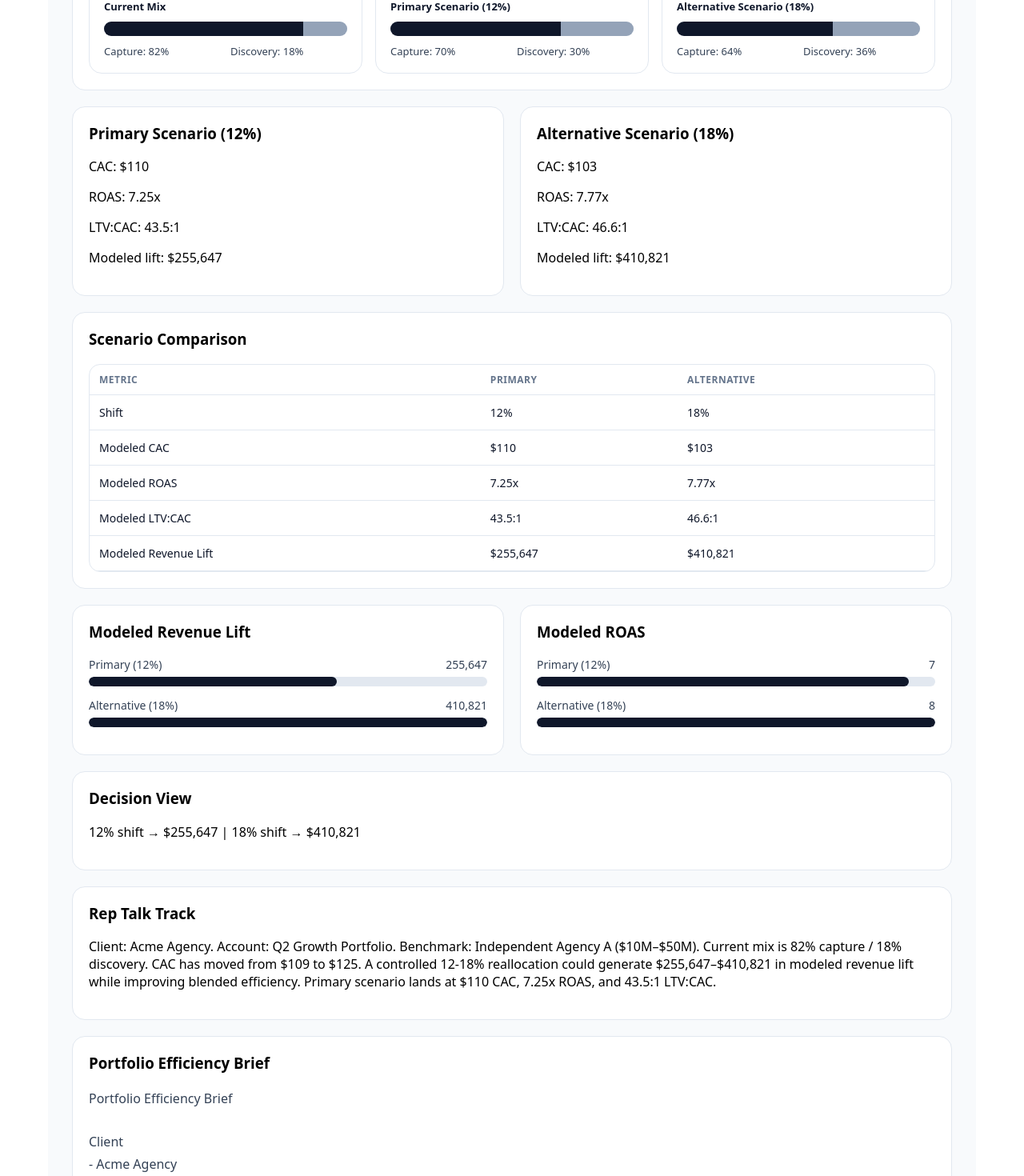
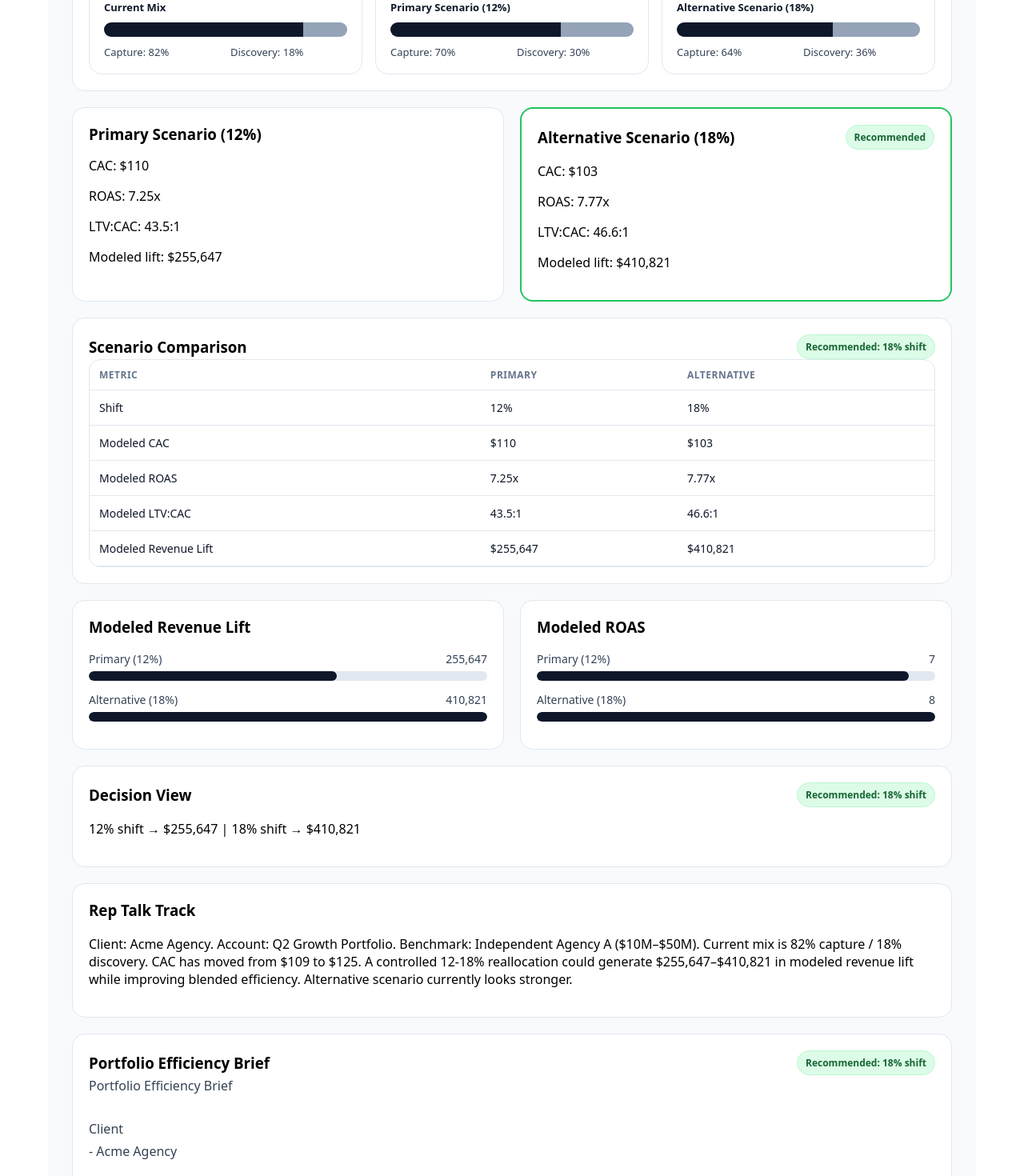
Before and after one commit to ScottMHarris1/revenue-architecture-tools, a Next.js app: page / in a window 1280 px wide. Shown: the part 1160-2630 px from the top of the page at 80% size. Built offline with nearby package versions, Linux system fonts and the light colour scheme.

Commit message:
Update page.tsx

```diff
--- a/app/page.tsx
+++ b/app/page.tsx
@@ -65,6 +65,26 @@ const liveState: FormState = {
 
 type Mode = "demo" | "live";
 
+function RecommendationBadge({ label }: { label: string }) {
+  return (
+    <span
+      style={{
+        display: "inline-flex",
+        alignItems: "center",
+        padding: "6px 10px",
+        borderRadius: 999,
+        background: "#dcfce7",
+        color: "#166534",
+        fontSize: 12,
+        fontWeight: 700,
+        border: "1px solid #bbf7d0",
+      }}
+    >
+      {label}
+    </span>
+  );
+}
+
 export default function Page() {
   const [mode, setMode] = useState<Mode>("demo");
   const [form, setForm] = useState<FormState>(demoState);
@@ -127,6 +147,20 @@ export default function Page() {
   const safeClientName = form.clientName || "Unnamed Client";
   const safeAccountName = form.accountName || "Unnamed Account";
 
+  const recommendedScenario =
+    A.lift > B.lift
+      ? "primary"
+      : B.lift > A.lift
+        ? "alternative"
+        : A.newCAC <= B.newCAC
+          ? "primary"
+          : "alternative";
+
+  const recommendedLabel =
+    recommendedScenario === "primary"
+      ? `Recommended: ${form.shiftA}% shift`
+      : `Recommended: ${form.shiftB}% shift`;
+
   const repSummary = `Client: ${safeClientName}. Account: ${safeAccountName}. Benchmark: ${
     benchmarkLabels[form.benchmarkMode]
   }. Current mix is ${form.captureMix}% capture / ${form.discoveryMix}% discovery. CAC has moved from ${formatMoney(
@@ -135,9 +169,9 @@ export default function Page() {
     A.currentCAC
   )}. A controlled ${form.shiftA}-${form.shiftB}% reallocation could generate ${formatMoney(
     A.lift
-  )}–${formatMoney(B.lift)} in modeled revenue lift while improving blended efficiency. Primary scenario lands at ${formatMoney(
-    A.newCAC
-  )} CAC, ${formatROAS(A.roas)} ROAS, and ${formatRatio(A.ltvToCac)} LTV:CAC.`;
+  )}–${formatMoney(B.lift)} in modeled revenue lift while improving blended efficiency. ${
+    recommendedScenario === "primary" ? "Primary" : "Alternative"
+  } scenario currently looks stronger.`;
 
   const clientExport = `Portfolio Efficiency Brief
 
@@ -173,8 +207,13 @@ Alternative scenario (${form.shiftB}% shift)
 - LTV:CAC: ${formatRatio(B.ltvToCac)}
 - Modeled revenue lift: ${formatMoney(B.lift)}
 
+Recommended scenario
+- ${recommendedScenario === "primary" ? `Primary (${form.shiftA}% shift)` : `Alternative (${form.shiftB}% shift)`}
+
 Recommended next step
-Run a controlled ${form.shiftA}% to ${form.shiftB}% reallocation test, hold spend flat, and inspect CAC, mix efficiency, and modeled revenue lift before scaling.`;
+Run a controlled ${
+    recommendedScenario === "primary" ? form.shiftA : form.shiftB
+  }% reallocation test, hold spend flat, and inspect CAC, mix efficiency, and modeled revenue lift before scaling.`;
 
   async function handleCopySummary() {
     await navigator.clipboard.writeText(repSummary);
@@ -249,7 +288,7 @@ Run a controlled ${form.shiftA}% to ${form.shiftB}% reallocation test, hold spen
       <div className="print-page">
         <div className="no-print">
           <h1 style={{ fontSize: 32, marginBottom: 20 }}>
-            CAC Creep Calculator (V7)
+            CAC Creep Calculator (V8)
           </h1>
 
           <Card>
@@ -483,10 +522,22 @@ Run a controlled ${form.shiftA}% to ${form.shiftB}% reallocation test, hold spen
               </div>
             </div>
 
-            <p style={{ marginTop: 14 }}>
-              Client: <strong>{safeClientName}</strong> | Account:{" "}
-              <strong>{safeAccountName}</strong>
-            </p>
+            <div
+              style={{
+                marginTop: 14,
+                display: "flex",
+                gap: 10,
+                alignItems: "center",
+                flexWrap: "wrap",
+              }}
+            >
+              <p style={{ margin: 0 }}>
+                Client: <strong>{safeClientName}</strong> | Account:{" "}
+                <strong>{safeAccountName}</strong>
+              </p>
+              <RecommendationBadge label={recommendedLabel} />
+            </div>
+
             <p style={{ marginTop: 8 }}>
               CAC: {formatMoney(A.priorCAC)} → {formatMoney(A.currentCAC)}
             </p>
@@ -527,16 +578,60 @@ Run a controlled ${form.shiftA}% to ${form.shiftB}% reallocation test, hold spen
               marginTop: 20,
             }}
           >
-            <Card>
-              <h3 style={{ marginTop: 0 }}>Primary Scenario ({form.shiftA}%)</h3>
+            <Card
+              style={{
+                border:
+                  recommendedScenario === "primary"
+                    ? "2px solid #22c55e"
+                    : "1px solid #e2e8f0",
+              }}
+            >
+              <div
+                style={{
+                  display: "flex",
+                  justifyContent: "space-between",
+                  gap: 12,
+                  alignItems: "center",
+                  flexWrap: "wrap",
+                }}
+              >
+                <h3 style={{ marginTop: 0, marginBottom: 0 }}>
+                  Primary Scenario ({form.shiftA}%)
+                </h3>
+                {recommendedScenario === "primary" ? (
+                  <RecommendationBadge label="Recommended" />
+                ) : null}
+              </div>
               <p>CAC: {formatMoney(A.newCAC)}</p>
               <p>ROAS: {formatROAS(A.roas)}</p>
               <p>LTV:CAC: {formatRatio(A.ltvToCac)}</p>
               <p>Modeled lift: {formatMoney(A.lift)}</p>
             </Card>
 
-            <Card>
-              <h3 style={{ marginTop: 0 }}>Alternative Scenario ({form.shiftB}%)</h3>
+            <Card
+              style={{
+                border:
+                  recommendedScenario === "alternative"
+                    ? "2px solid #22c55e"
+                    : "1px solid #e2e8f0",
+              }}
+            >
+              <div
+                style={{
+                  display: "flex",
+                  justifyContent: "space-between",
+                  gap: 12,
+                  alignItems: "center",
+                  flexWrap: "wrap",
+                }}
+              >
+                <h3 style={{ marginTop: 0, marginBottom: 0 }}>
+                  Alternative Scenario ({form.shiftB}%)
+                </h3>
+                {recommendedScenario === "alternative" ? (
+                  <RecommendationBadge label="Recommended" />
+                ) : null}
+              </div>
               <p>CAC: {formatMoney(B.newCAC)}</p>
               <p>ROAS: {formatROAS(B.roas)}</p>
               <p>LTV:CAC: {formatRatio(B.ltvToCac)}</p>
@@ -545,7 +640,18 @@ Run a controlled ${form.shiftA}% to ${form.shiftB}% reallocation test, hold spen
           </div>
 
           <Card style={{ marginTop: 20 }}>
-            <h3 style={{ marginTop: 0 }}>Scenario Comparison</h3>
+            <div
+              style={{
+                display: "flex",
+                justifyContent: "space-between",
+                gap: 12,
+                alignItems: "center",
+                flexWrap: "wrap",
+              }}
+            >
+              <h3 style={{ marginTop: 0, marginBottom: 0 }}>Scenario Comparison</h3>
+              <RecommendationBadge label={recommendedLabel} />
+            </div>
             <ComparisonTable
               primary={{
                 shift: form.shiftA,
@@ -594,7 +700,18 @@ Run a controlled ${form.shiftA}% to ${form.shiftB}% reallocation test, hold spen
           </div>
 
           <Card style={{ marginTop: 20 }}>
-            <h3 style={{ marginTop: 0 }}>Decision View</h3>
+            <div
+              style={{
+                display: "flex",
+                justifyContent: "space-between",
+                gap: 12,
+                alignItems: "center",
+                flexWrap: "wrap",
+              }}
+            >
+              <h3 style={{ marginTop: 0, marginBottom: 0 }}>Decision View</h3>
+              <RecommendationBadge label={recommendedLabel} />
+            </div>
             <p>
               {form.shiftA}% shift → {formatMoney(A.lift)} | {form.shiftB}% shift →{" "}
               {formatMoney(B.lift)}
@@ -649,13 +766,10 @@ Run a controlled ${form.shiftA}% to ${form.shiftB}% reallocation test, hold spen
               }}
             >
               <div style={{ fontSize: 12, textTransform: "uppercase", color: "#64748b" }}>
-                Current Mix
+                Recommended Scenario
               </div>
-              <div style={{ marginTop: 8, fontSize: 18, fontWeight: 700 }}>
-                {form.captureMix}% / {form.discoveryMix}%
-              </div>
-              <div style={{ marginTop: 4, fontSize: 13, color: "#475569" }}>
-                Capture / Discovery
+              <div style={{ marginTop: 8 }}>
+                <RecommendationBadge label={recommendedLabel} />
               </div>
             </div>
           </div>
@@ -733,9 +847,10 @@ Run a controlled ${form.shiftA}% to ${form.shiftB}% reallocation test, hold spen
             >
               <h3 style={{ marginTop: 0 }}>Recommendation</h3>
               <p style={{ marginBottom: 0, lineHeight: 1.7, color: "#334155" }}>
-                Run a controlled {form.shiftA}% to {form.shiftB}% reallocation from capture into
-                discovery, hold spend flat, and inspect CAC, blended efficiency, and modeled
-                revenue lift before scaling.
+                Run a controlled{" "}
+                {recommendedScenario === "primary" ? form.shiftA : form.shiftB}% reallocation from
+                capture into discovery, hold spend flat, and inspect CAC, blended efficiency, and
+                modeled revenue lift before scaling.
               </p>
             </div>
 
@@ -776,7 +891,18 @@ Run a controlled ${form.shiftA}% to ${form.shiftB}% reallocation test, hold spen
         </Card>
 
         <Card className="no-print" style={{ marginTop: 20 }}>
-          <h3 style={{ marginTop: 0 }}>Portfolio Efficiency Brief</h3>
+          <div
+            style={{
+              display: "flex",
+              justifyContent: "space-between",
+              gap: 12,
+              alignItems: "center",
+              flexWrap: "wrap",
+            }}
+          >
+            <h3 style={{ marginTop: 0, marginBottom: 0 }}>Portfolio Efficiency Brief</h3>
+            <RecommendationBadge label={recommendedLabel} />
+          </div>
           <div
             style={{
               whiteSpace: "pre-wrap",
```
